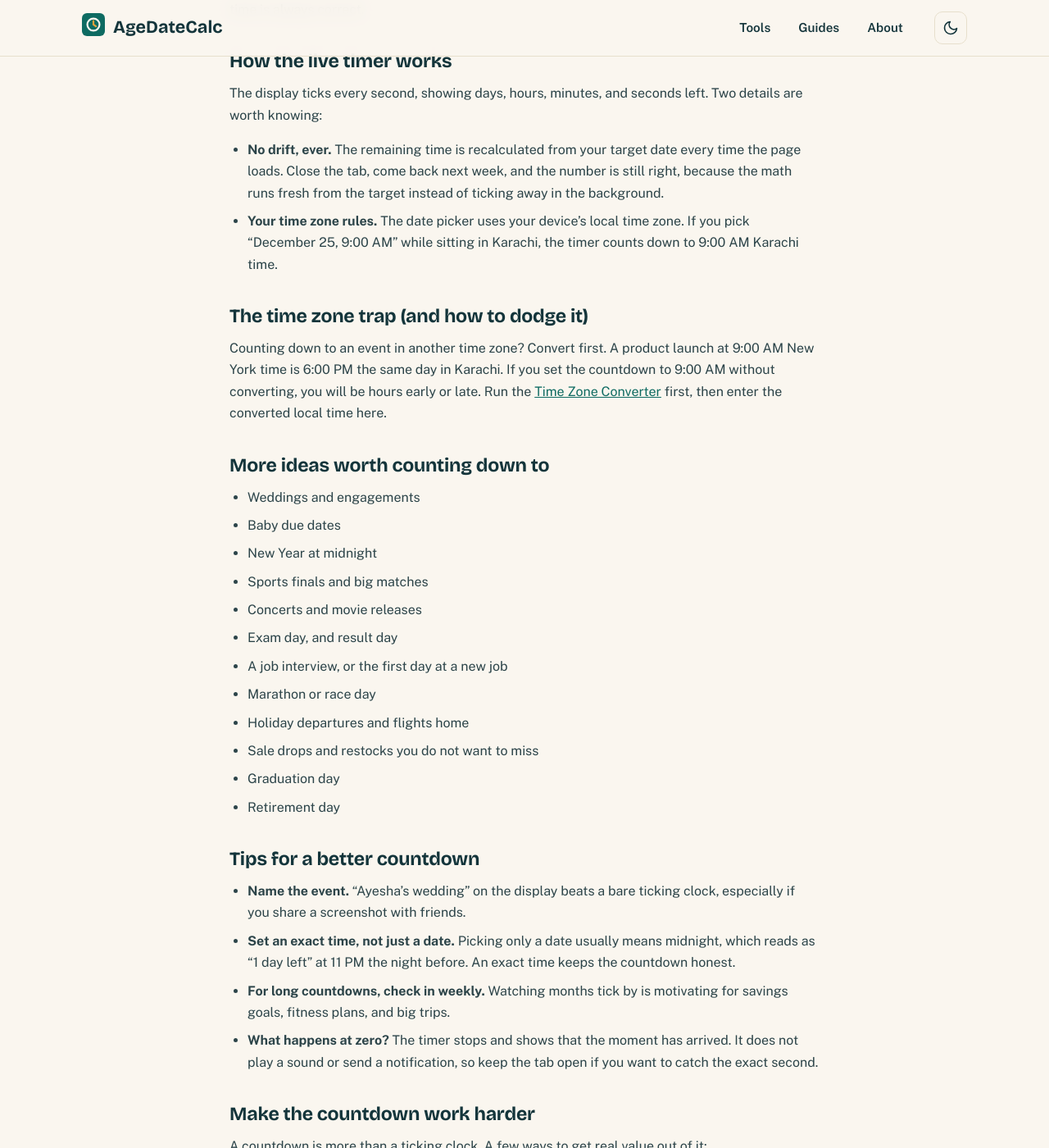
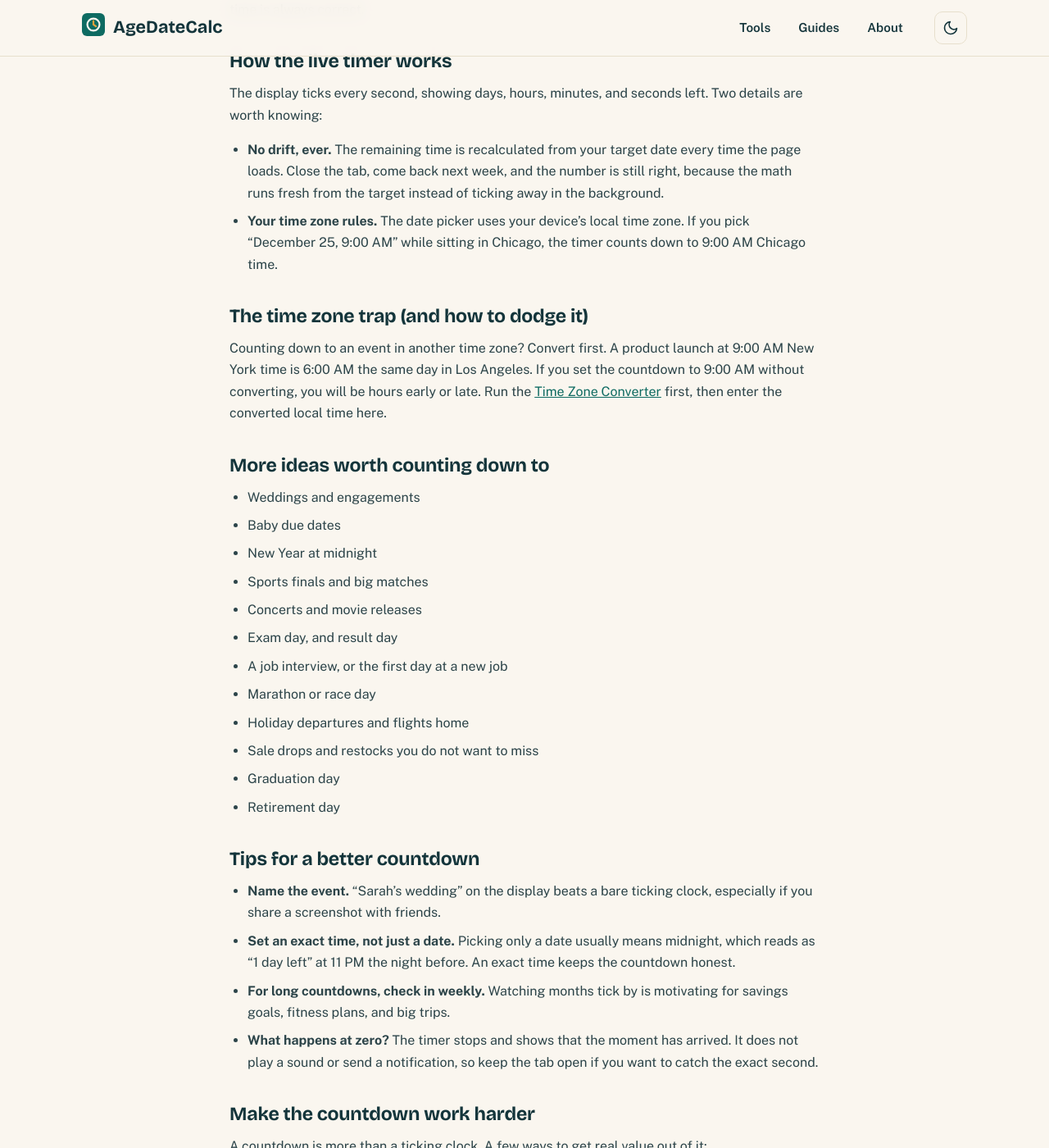
Before and after one commit to zaidmeo09-dhangal/agedatecalc, a Jekyll site: the page built from countdown-timer.md, in a window 1280 px wide and 1400 px high, scrolled down 910 px. Shown: the whole window at 82% size. Built offline with Jekyll 4.4.1, drawn with Linux system fonts in a browser that asks for light colours.

Commit message:
USA audience focus: US cities, zones, examples, en-US

```diff
--- a/countdown-timer.md
+++ b/countdown-timer.md
@@ -91,11 +91,11 @@ Tip: if you leave and come back, the page recalculates from your target date, so
 The display ticks every second, showing days, hours, minutes, and seconds left. Two details are worth knowing:
 
 - **No drift, ever.** The remaining time is recalculated from your target date every time the page loads. Close the tab, come back next week, and the number is still right, because the math runs fresh from the target instead of ticking away in the background.
-- **Your time zone rules.** The date picker uses your device's local time zone. If you pick "December 25, 9:00 AM" while sitting in Karachi, the timer counts down to 9:00 AM Karachi time.
+- **Your time zone rules.** The date picker uses your device's local time zone. If you pick "December 25, 9:00 AM" while sitting in Chicago, the timer counts down to 9:00 AM Chicago time.
 
 ## The time zone trap (and how to dodge it)
 
-Counting down to an event in another time zone? Convert first. A product launch at 9:00 AM New York time is 6:00 PM the same day in Karachi. If you set the countdown to 9:00 AM without converting, you will be hours early or late. Run the [Time Zone Converter]({{ '/time-zone-converter/' | relative_url }}) first, then enter the converted local time here.
+Counting down to an event in another time zone? Convert first. A product launch at 9:00 AM New York time is 6:00 AM the same day in Los Angeles. If you set the countdown to 9:00 AM without converting, you will be hours early or late. Run the [Time Zone Converter]({{ '/time-zone-converter/' | relative_url }}) first, then enter the converted local time here.
 
 ## More ideas worth counting down to
 
@@ -114,7 +114,7 @@ Counting down to an event in another time zone? Convert first. A product launch
 
 ## Tips for a better countdown
 
-- **Name the event.** "Ayesha's wedding" on the display beats a bare ticking clock, especially if you share a screenshot with friends.
+- **Name the event.** "Sarah's wedding" on the display beats a bare ticking clock, especially if you share a screenshot with friends.
 - **Set an exact time, not just a date.** Picking only a date usually means midnight, which reads as "1 day left" at 11 PM the night before. An exact time keeps the countdown honest.
 - **For long countdowns, check in weekly.** Watching months tick by is motivating for savings goals, fitness plans, and big trips.
 - **What happens at zero?** The timer stops and shows that the moment has arrived. It does not play a sound or send a notification, so keep the tab open if you want to catch the exact second.
```
